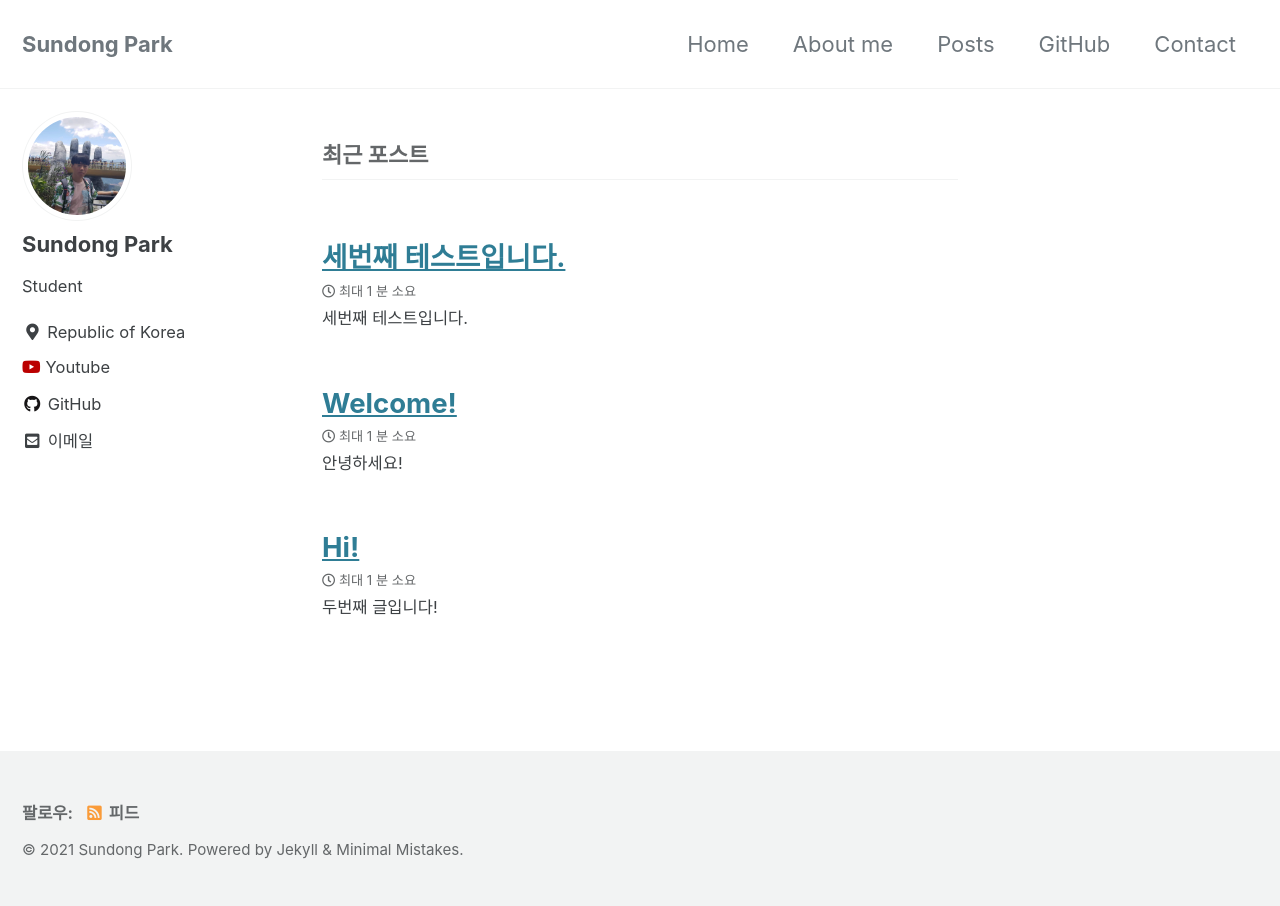
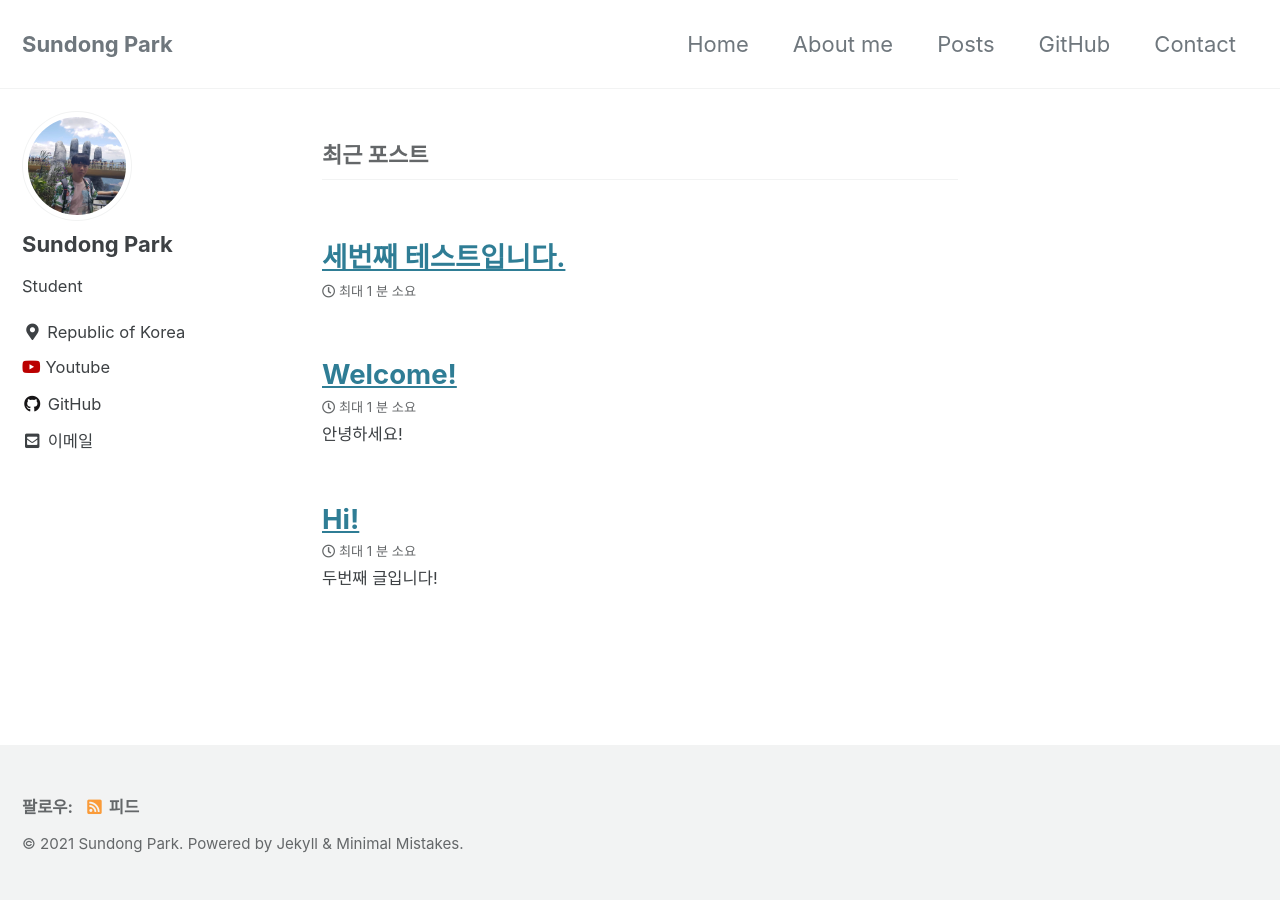
Before and after one commit to sundongpark/sundongpark.github.io, a Jekyll site: the page built from index.html, in a window 1280 px wide. Built offline with Jekyll 4.4.1, drawn with Linux system fonts in a browser that asks for light colours; cached includes are drawn as plain includes; the list of posts is cut into pages by our own code.

Commit message:
Update 2021-07-14-3.md

```diff
--- a/_posts/2021-07-14-3.md
+++ b/_posts/2021-07-14-3.md
@@ -5,6 +5,4 @@
   - Posts
 ---
 
-# 세번째 테스트입니다.
-
 ![111](https://user-images.githubusercontent.com/73617312/125592826-89cc17ea-d977-4d85-aeb1-a97d830f3ec6.jpg)
```
